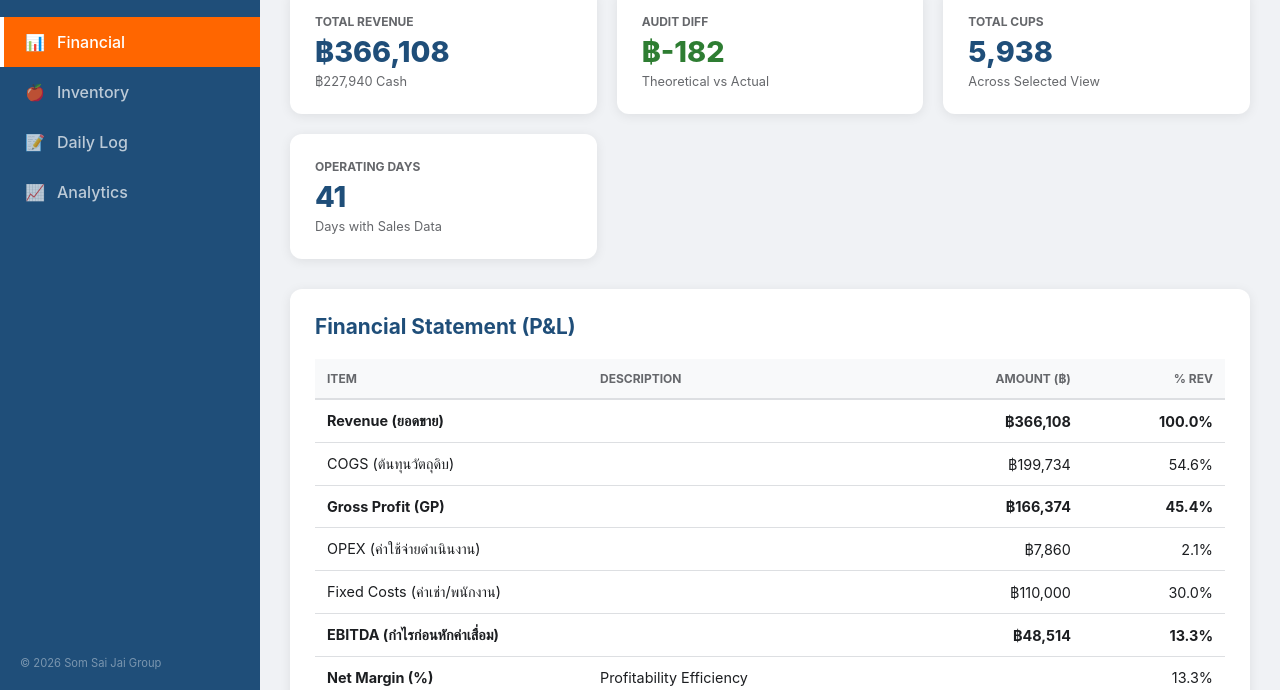
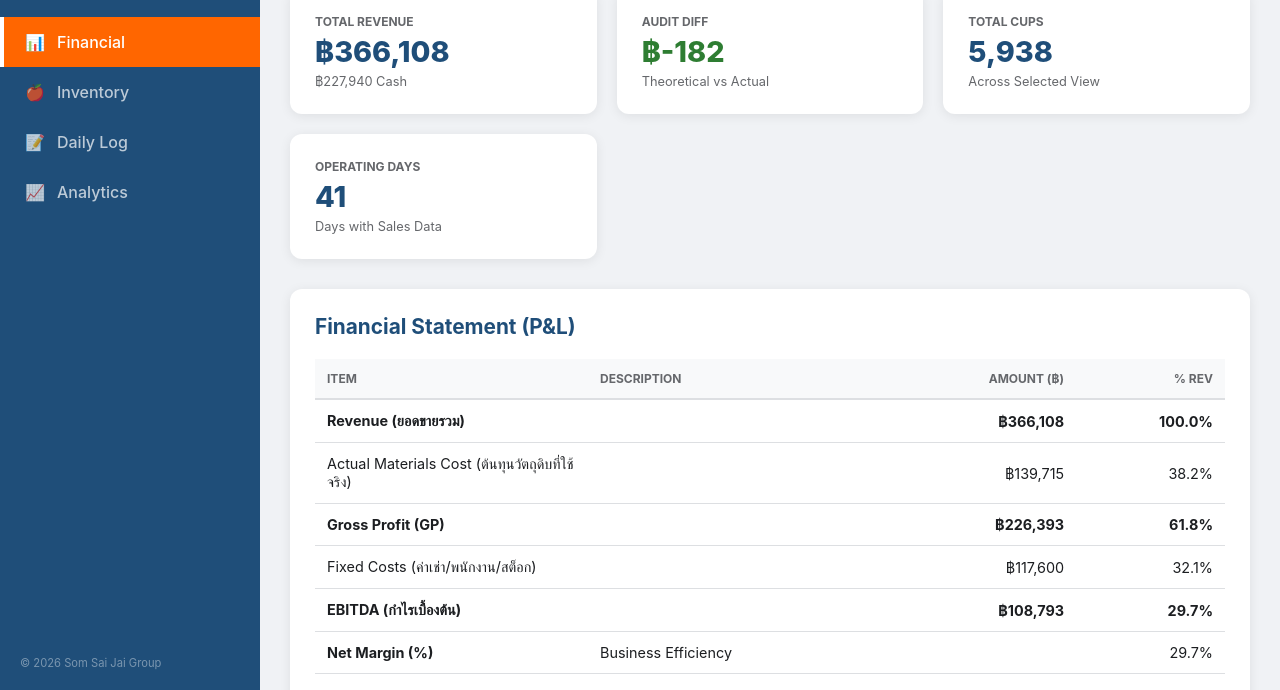
Before and after one commit to metasith-blessme/somsaijai-2026, a website: page 3_Automation_Dashboard/index.html in a window 1280 px wide. Shown: the part 110-800 px from the top of the page. Drawn offline with nearby package versions, Linux system fonts and the light colour scheme.

Commit message:
Financial Update: Applied precise fixed cost structure for B1 and B2

```diff
--- a/3_Automation_Dashboard/index.html
+++ b/3_Automation_Dashboard/index.html
@@ -350,67 +350,64 @@ function renderKPIs(sales, expenses) {
 
 function renderFinance(sales, expenses) {
     const rev = sum(sales, 'rev');
-    const dailyExp = sum(sales, 'exp');
 
-    // COGS: Direct materials + Variable Ops (Ice/Pkg/Transport)
-    const cogsCats = ['Orange', 'Watermelon', 'Apple/Melon', 'Mango', 'Coconut', 'Ice', 'Packaging', 'Transportation'];
-    const totalCOGS = expenses.filter(e => cogsCats.includes(e.cat)).reduce((sum, e) => sum + e.amt, 0);
+    // 1. Calculate Costs per Branch based on Actual Usage & Shared Expenses
+    let summaryRows = [];
+    let branchCalculations = {};
 
-    const gp = rev - totalCOGS;
-    const opex = expenses.filter(e => !cogsCats.includes(e.cat) && e.cat !== 'Investment').reduce((sum, e) => sum + e.amt, 0);
+    ['B1', 'B2'].forEach(b => {
+        const bSales = sales.filter(s => s.branch === b);
+        if (bSales.length === 0) return;
 
-    // Fixed Costs (Dynamic based on selected branch/month)
-    let totalFixed = 0;
-    const activeBranches = currentBranch === 'all' ? ['B1', 'B2'] : [currentBranch];
-    activeBranches.forEach(b => {
-        // Only add fixed costs if there is sales data for the selected month
-        if (sales.some(s => s.branch === b)) {
-            totalFixed += PARAMS.fixedCosts[b];
-        }
+        const bRev = sum(bSales, 'rev');
+        // Actual Usage Cost: daily fruit counts * unit cost
+        const bUsage = bSales.reduce((s, r) => s + (
+            (r.uo||0)*700 + (r.uw||0)*35 + (r.uap||0)*30 + (r.umg||0)*150 + (r.uco_raw||0)*35
+        ), 0);
+
+        const days = bSales.length;
+        const bFixed = PARAMS.rent[b] + PARAMS.staffMonthly[b] + (days * PARAMS.staffPerDay[b]) + PARAMS.fixedStock[b];
+        const bNet = bRev - bUsage - bFixed;
+        const bShare = Math.max(0, bNet * PARAMS.profitShare[b]);
+
+        branchCalculations[b] = { rev: bRev, usage: bUsage, fixed: bFixed, net: bNet, share: bShare, days: days };
     });
 
-    const ebitda = gp - opex - totalFixed;
-    const netMargin = rev > 0 ? (ebitda / rev * 100) : 0;
+    const totalRev = Object.values(branchCalculations).reduce((s, b) => s + b.rev, 0);
+    const totalUsage = Object.values(branchCalculations).reduce((s, b) => s + b.usage, 0);
+    const totalFixed = Object.values(branchCalculations).reduce((s, b) => s + b.fixed, 0);
+    const totalNet = totalRev - totalUsage - totalFixed;
 
     const rows = [
-        { l: '<b>Revenue (ยอดขาย)</b>', a: rev, b:true },
-        { l: 'COGS (ต้นทุนวัตถุดิบ)', a: totalCOGS },
-        { l: '<b>Gross Profit (GP)</b>', a: gp, b:true },
-        { l: 'OPEX (ค่าใช้จ่ายดำเนินงาน)', a: opex },
-        { l: 'Fixed Costs (ค่าเช่า/พนักงาน)', a: totalFixed },
-        { l: '<b>EBITDA (กำไรก่อนหักค่าเสื่อม)</b>', a: ebitda, b:true },
-        { l: '<b>Net Margin (%)</b>', a: netMargin, i: true }
+        { l: '<b>Revenue (ยอดขายรวม)</b>', a: totalRev, b:true },
+        { l: 'Actual Materials Cost (ต้นทุนวัตถุดิบที่ใช้จริง)', a: totalUsage },
+        { l: '<b>Gross Profit (GP)</b>', a: totalRev - totalUsage, b:true },
+        { l: 'Fixed Costs (ค่าเช่า/พนักงาน/สต็อก)', a: totalFixed },
+        { l: '<b>EBITDA (กำไรเบื้องต้น)</b>', a: totalNet, b:true },
+        { l: '<b>Net Margin (%)</b>', a: totalRev > 0 ? (totalNet/totalRev*100) : 0, i: true }
     ];
 
     document.getElementById('cfBody').innerHTML = rows.map(r => `
         <tr class="${r.b?'bold':''} ${r.i?'italic':''}">
             <td>${r.l}</td>
-            <td>${r.i ? 'Profitability Efficiency' : ''}</td>
+            <td>${r.i ? 'Business Efficiency' : ''}</td>
             <td class="num">${r.i ? '' : '฿' + fmt(r.a)}</td>
-            <td class="num">${r.i ? r.a.toFixed(1) + '%' : (rev ? (r.a/rev*100).toFixed(1) + '%' : '0%')}</td>
+            <td class="num">${r.i ? r.a.toFixed(1) + '%' : (totalRev ? (r.a/totalRev*100).toFixed(1) + '%' : '0%')}</td>
         </tr>
     `).join('');
 
     // Profit Sharing Breakdown
     let sharingHtml = '';
     let totalBlessme = 0;
-    activeBranches.forEach(b => {
-        const bSales = sales.filter(s => s.branch === b);
-        if (bSales.length === 0) return;
-
-        const bRev = sum(bSales, 'rev');
-        const bUsage = bSales.reduce((s, r) => s + ((r.uo||0)*700 + (r.uw||0)*35 + (r.uap||0)*30 + (r.umg||0)*150 + (r.uco_raw||0)*35), 0);
-        const bFixed = PARAMS.fixedCosts[b];
-        const bNet = bRev - bUsage - bFixed;
-        const bShare = Math.max(0, bNet * PARAMS.profitShare[b]);
-        totalBlessme += bShare;
-
+    Object.keys(branchCalculations).forEach(b => {
+        const calc = branchCalculations[b];
+        totalBlessme += calc.share;
         sharingHtml += `
             <tr>
-                <td>${b === 'B1' ? 'Branch 1' : 'Branch 2'}</td>
-                <td>฿${fmt(bNet)}</td>
+                <td>${b === 'B1' ? 'Branch 1' : 'Branch 2'} (${calc.days} days)</td>
+                <td>฿${fmt(calc.net)}</td>
                 <td>${PARAMS.profitShare[b]*100}%</td>
-                <td class="num"><b>฿${fmt(bShare)}</b></td>
+                <td class="num"><b>฿${fmt(calc.share)}</b></td>
             </tr>
         `;
     });
@@ -616,9 +613,21 @@ function renderLog(sales) {
 const PARAMS = {
     prices: { orange: 60, orange_premium: 100, watermelon: 50, apple: 60, mango: 90, coconut: 60, young: 90, guava: 60 },
     costs: { orange: 700, watermelon: 35, apple: 30, mango: 150, coconut: 35, young: 50, guava: 30 },
-    fixedCosts: {
-        B1: 56000,
-        B2: 54000 // 30,000 Rent + (800 * 30 Staff)
+    rent: {
+        B1: 35000,
+        B2: 30000
+    },
+    staffMonthly: {
+        B1: 31000, // 19,000 + 12,000
+        B2: 0
+    },
+    staffPerDay: {
+        B1: 0,
+        B2: 800 // 400 per day per staff (2 staff)
+    },
+    fixedStock: {
+        B1: 6000,
+        B2: 6000
     },
     profitShare: {
         B1: 0.60,
```
Also changed, not shown: 1 other file.
